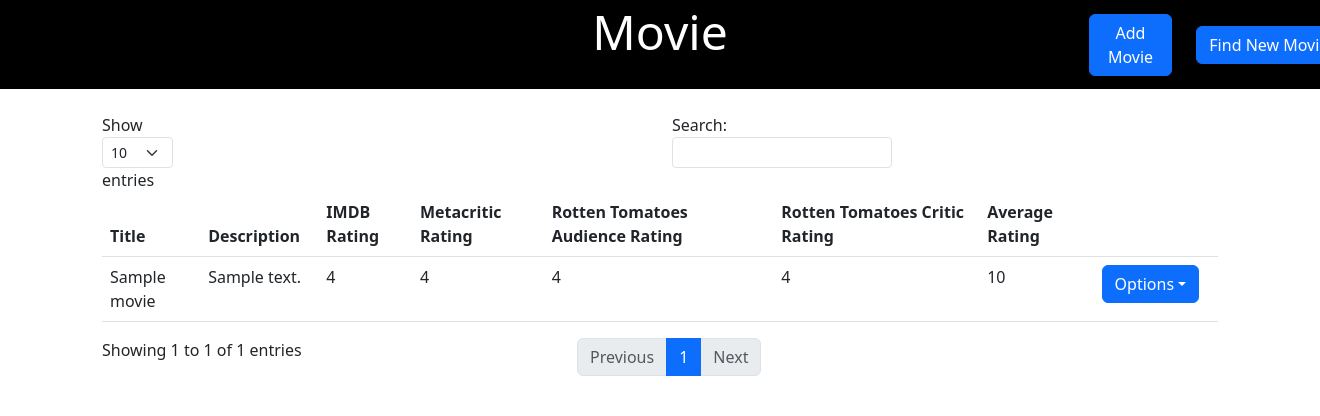
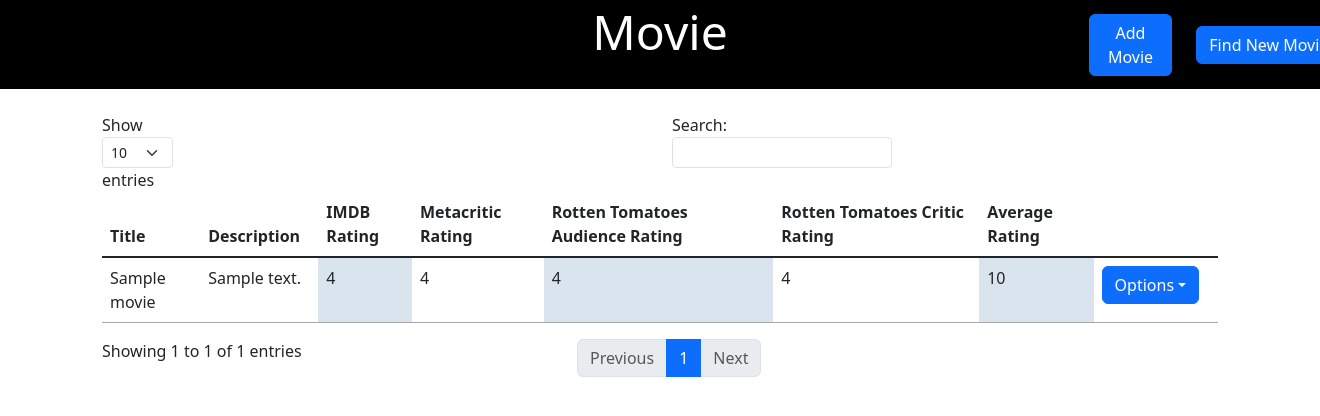
Before and after one commit to rloerke/Movie_Tracker, a Flask app: template templates/show_movies.html in a window 1320 px wide; the page is wider, and only the part inside the window is pictured. Shown: the top 416 px of that part. Run offline with Flask 3, Linux system fonts and the light colour scheme; the template is opened without the code that fills it: most values are stand-ins (such as "Sample title", 1, 10 or a date in 2020); some libraries are stand-ins or nearby versions.

Commit message:
Added css for the table

```diff
--- a/static/style.css
+++ b/static/style.css
@@ -2,5 +2,8 @@
 #container   {margin-bottom: 1.5rem; background-color: black; padding-bottom: .8rem}
 #buttons_row    {margin-top: -3.4rem; margin-right: 1rem}
 #category_title {color: white; padding-top: .2rem}
+#category_title_f {color: white; padding-top: .2rem; padding-bottom: -2rem}
 
-#category_title_f {color: white; padding-top: .2rem; padding-bottom: -2rem}
+/* Style for the Table */
+#imdb, #rt_a, #rt_a_n, #avg {background-color: #dae4ef}
+#table_column   {border-bottom-color: darkgray}
--- a/templates/show_movies.html
+++ b/templates/show_movies.html
@@ -19,15 +19,15 @@
                     <th></th>
                 </tr>
             </thead>
-            <tbody>
+            <tbody class="table-group-divider">
                 {% for movie in movies %}
-                <tr>
+                <tr id="table_column">
                     <td>{{ movie.title }}</td>
                     <td>{{ movie.description }}</td>
                     {% if movie.imdbRating == '' %}
                     <td>None</td>
                     {% else %}
-                    <td>{{ movie.imdbRating }}</td>
+                    <td id="imdb">{{ movie.imdbRating }}</td>
                     {% endif %}
                     {% if movie.metaRating == '' %}
                     <td>None</td>
@@ -35,16 +35,16 @@
                     <td>{{ movie.metaRating }}</td>
                     {% endif %}
                     {% if movie.rtAudienceRating == '' %}
-                    <td>None</td>
+                    <td id="rt_a_n">None</td>
                     {% else %}
-                    <td>{{ movie.rtAudienceRating }}</td>
+                    <td id="rt_a">{{ movie.rtAudienceRating }}</td>
                     {% endif %}
                     {% if movie.rtCriticRating == '' %}
                     <td>None</td>
                     {% else %}
                     <td>{{ movie.rtCriticRating }}</td>
                     {% endif %}
-                    <td>{{ av_scores[movie.title] }}</td>
+                    <td id="avg">{{ av_scores[movie.title] }}</td>
                     <td>
                         <div class="dropdown">
                             <button class="btn btn-primary dropdown-toggle" type="button" data-bs-toggle="dropdown" aria-expanded="false">Options</button>
```
